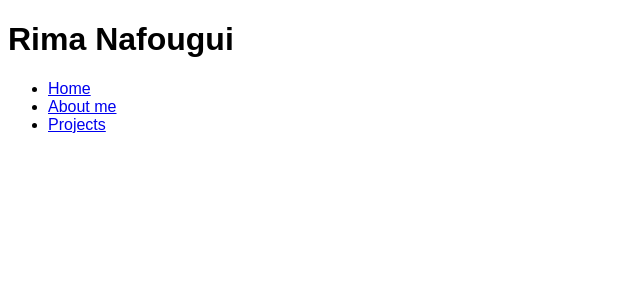
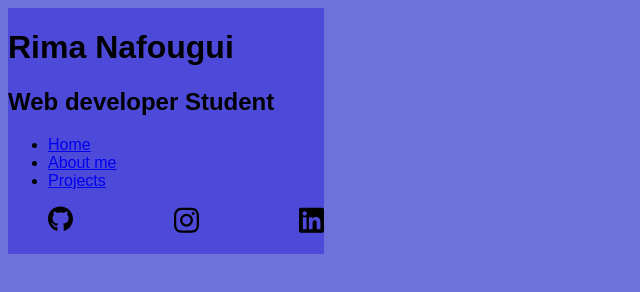
Before and after one commit to Mercuryy200/rima-nafougui, a website: page content/index.html in a window 1280 px wide. Shown: the whole page, without its empty margins (0-640 px from the left). Drawn offline with Linux system fonts and the light colour scheme.

Commit message:
html modification

```diff
--- a/content/index.html
+++ b/content/index.html
@@ -9,6 +9,7 @@
   <body>
     <header>
       <h1>Rima Nafougui</h1>
+      <h2>Web developer Student</h2>
       <div class="nav">
         <ul>
           <li><a href="#home">Home</a></li>
@@ -16,6 +17,41 @@
           <li><a href="#projects">Projects</a></li>
         </ul>
       </div>
+      <div class="media">
+        <ul>
+          <li>
+            <a href="https://github.com/Mercuryy200" target="blank">
+              <svg xmlns="http://www.w3.org/2000/svg" viewBox="0 0 496 512">
+                <path
+                  d="M165.9 397.4c0 2-2.3 3.6-5.2 3.6-3.3 .3-5.6-1.3-5.6-3.6 0-2 2.3-3.6 5.2-3.6 3-.3 5.6 1.3 5.6 3.6zm-31.1-4.5c-.7 2 1.3 4.3 4.3 4.9 2.6 1 5.6 0 6.2-2s-1.3-4.3-4.3-5.2c-2.6-.7-5.5 .3-6.2 2.3zm44.2-1.7c-2.9 .7-4.9 2.6-4.6 4.9 .3 2 2.9 3.3 5.9 2.6 2.9-.7 4.9-2.6 4.6-4.6-.3-1.9-3-3.2-5.9-2.9zM244.8 8C106.1 8 0 113.3 0 252c0 110.9 69.8 205.8 169.5 239.2 12.8 2.3 17.3-5.6 17.3-12.1 0-6.2-.3-40.4-.3-61.4 0 0-70 15-84.7-29.8 0 0-11.4-29.1-27.8-36.6 0 0-22.9-15.7 1.6-15.4 0 0 24.9 2 38.6 25.8 21.9 38.6 58.6 27.5 72.9 20.9 2.3-16 8.8-27.1 16-33.7-55.9-6.2-112.3-14.3-112.3-110.5 0-27.5 7.6-41.3 23.6-58.9-2.6-6.5-11.1-33.3 2.6-67.9 20.9-6.5 69 27 69 27 20-5.6 41.5-8.5 62.8-8.5s42.8 2.9 62.8 8.5c0 0 48.1-33.6 69-27 13.7 34.7 5.2 61.4 2.6 67.9 16 17.7 25.8 31.5 25.8 58.9 0 96.5-58.9 104.2-114.8 110.5 9.2 7.9 17 22.9 17 46.4 0 33.7-.3 75.4-.3 83.6 0 6.5 4.6 14.4 17.3 12.1C428.2 457.8 496 362.9 496 252 496 113.3 383.5 8 244.8 8zM97.2 352.9c-1.3 1-1 3.3 .7 5.2 1.6 1.6 3.9 2.3 5.2 1 1.3-1 1-3.3-.7-5.2-1.6-1.6-3.9-2.3-5.2-1zm-10.8-8.1c-.7 1.3 .3 2.9 2.3 3.9 1.6 1 3.6 .7 4.3-.7 .7-1.3-.3-2.9-2.3-3.9-2-.6-3.6-.3-4.3 .7zm32.4 35.6c-1.6 1.3-1 4.3 1.3 6.2 2.3 2.3 5.2 2.6 6.5 1 1.3-1.3 .7-4.3-1.3-6.2-2.2-2.3-5.2-2.6-6.5-1zm-11.4-14.7c-1.6 1-1.6 3.6 0 5.9 1.6 2.3 4.3 3.3 5.6 2.3 1.6-1.3 1.6-3.9 0-6.2-1.4-2.3-4-3.3-5.6-2z"
+                />
+              </svg>
+            </a>
+          </li>
+          <li>
+            <a href="https://www.instagram.com/mercuryy.200/" target="blank">
+              <svg xmlns="http://www.w3.org/2000/svg" viewBox="0 0 448 512">
+                <path
+                  d="M224.1 141c-63.6 0-114.9 51.3-114.9 114.9s51.3 114.9 114.9 114.9S339 319.5 339 255.9 287.7 141 224.1 141zm0 189.6c-41.1 0-74.7-33.5-74.7-74.7s33.5-74.7 74.7-74.7 74.7 33.5 74.7 74.7-33.6 74.7-74.7 74.7zm146.4-194.3c0 14.9-12 26.8-26.8 26.8-14.9 0-26.8-12-26.8-26.8s12-26.8 26.8-26.8 26.8 12 26.8 26.8zm76.1 27.2c-1.7-35.9-9.9-67.7-36.2-93.9-26.2-26.2-58-34.4-93.9-36.2-37-2.1-147.9-2.1-184.9 0-35.8 1.7-67.6 9.9-93.9 36.1s-34.4 58-36.2 93.9c-2.1 37-2.1 147.9 0 184.9 1.7 35.9 9.9 67.7 36.2 93.9s58 34.4 93.9 36.2c37 2.1 147.9 2.1 184.9 0 35.9-1.7 67.7-9.9 93.9-36.2 26.2-26.2 34.4-58 36.2-93.9 2.1-37 2.1-147.8 0-184.8zM398.8 388c-7.8 19.6-22.9 34.7-42.6 42.6-29.5 11.7-99.5 9-132.1 9s-102.7 2.6-132.1-9c-19.6-7.8-34.7-22.9-42.6-42.6-11.7-29.5-9-99.5-9-132.1s-2.6-102.7 9-132.1c7.8-19.6 22.9-34.7 42.6-42.6 29.5-11.7 99.5-9 132.1-9s102.7-2.6 132.1 9c19.6 7.8 34.7 22.9 42.6 42.6 11.7 29.5 9 99.5 9 132.1s2.7 102.7-9 132.1z"
+                />
+              </svg>
+            </a>
+          </li>
+          <li>
+            <a
+              href="https://www.linkedin.com/in/rima-nafougui-b0434b295/"
+              target="blank"
+            >
+              <svg xmlns="http://www.w3.org/2000/svg" viewBox="0 0 448 512">
+                <path
+                  d="M416 32H31.9C14.3 32 0 46.5 0 64.3v383.4C0 465.5 14.3 480 31.9 480H416c17.6 0 32-14.5 32-32.3V64.3c0-17.8-14.4-32.3-32-32.3zM135.4 416H69V202.2h66.5V416zm-33.2-243c-21.3 0-38.5-17.3-38.5-38.5S80.9 96 102.2 96c21.2 0 38.5 17.3 38.5 38.5 0 21.3-17.2 38.5-38.5 38.5zm282.1 243h-66.4V312c0-24.8-.5-56.7-34.5-56.7-34.6 0-39.9 27-39.9 54.9V416h-66.4V202.2h63.7v29.2h.9c8.9-16.8 30.6-34.5 62.9-34.5 67.2 0 79.7 44.3 79.7 101.9V416z"
+                />
+              </svg>
+            </a>
+          </li>
+        </ul>
+      </div>
     </header>
+    <footer></footer>
   </body>
 </html>
--- a/content/style.css
+++ b/content/style.css
@@ -1,3 +1,30 @@
 html {
   font-family: Arial, Helvetica, sans-serif;
+  box-sizing: border-box;
 }
+body {
+  background-color: #6c72d9;
+}
+svg {
+  width: 25px;
+}
+header {
+  width: 25%;
+  float: left;
+  background-color: #4e4ad9;
+  height: 100%;
+}
+.media > ul {
+  list-style: none;
+  display: flex;
+  justify-content: space-between;
+}
+.nav > a {
+  text-decoration: none;
+}
+.nav > a:visited {
+  text-decoration: none;
+}
+.nav > a:hover {
+  text-decoration: none;
+}
```
Also changed, not shown: content/index.md (added, +3 -0 lines), README.md.
